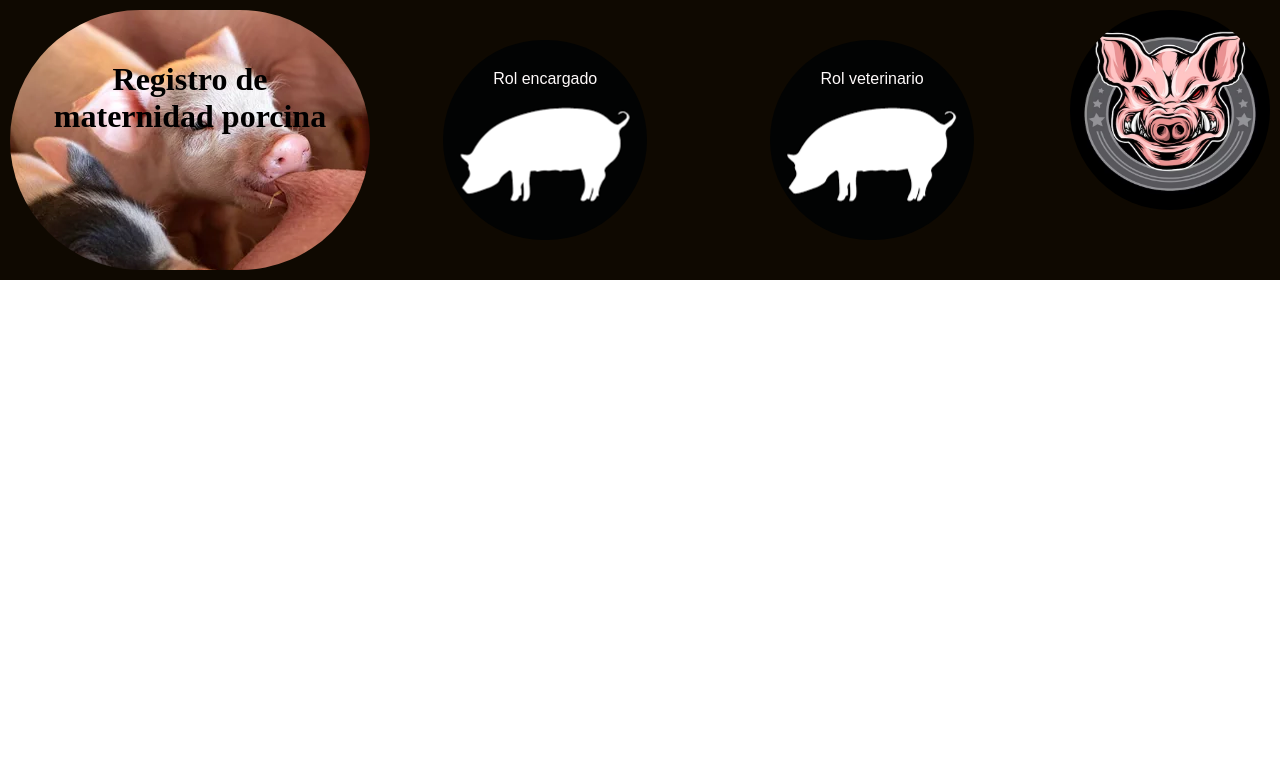
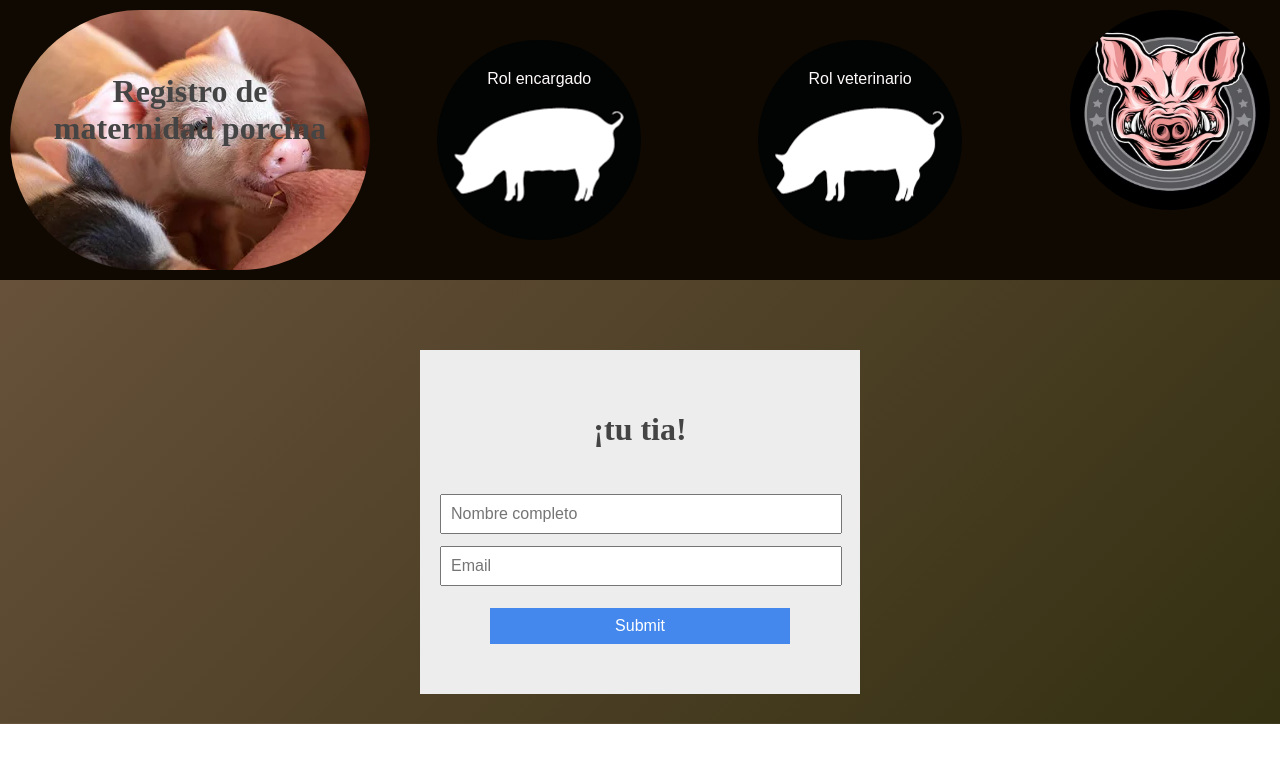
Before and after one commit to k9999zero/icepalWeb1, a PHP site: page /principal.php in a window 1280 px wide. Shown: the top 763 px of the page. Run offline with PHP 8.4, Linux system fonts and the light colour scheme.

Commit message:
tratando de hacer la coneccion bd

```diff
--- /dev/null
+++ b/prueba/con_db.php
@@ -0,0 +1,6 @@
+<?php
+
+$conex = mysqli_connect("localhost","root","","registro");
+
+
+?>
--- a/prueba/principal.php
+++ b/prueba/principal.php
@@ -17,5 +17,14 @@
      <h1></h1>
      <img src="logo4.avif" alt="cerdo" style="width: 200px; height: 200px; border-radius: 500px;">
     </header>
+    <form method="post">
+    	<h1>¡tu tia!</h1>
+    	<input type="text" name="name" placeholder="Nombre completo">
+    	<input type="email" name="email" placeholder="Email">
+    	<input type="submit" name="register">
+    </form>
+        <?php
+        include("registrar.php");
+        ?>
 </body>
 </html>
--- /dev/null
+++ b/prueba/registrar.php
@@ -0,0 +1,28 @@
+<?php
+
+include("con_db.php");
+
+if (isset($_POST['register'])) {
+    if (strlen($_POST['name']) >= 1 && strlen($_POST['email']) >= 1) {
+	    $name = trim($_POST['name']);
+	    $email = trim($_POST['email']);
+	    $fechareg = date("d/m/y");
+	    $consulta = "INSERT INTO datos(nombre, email, fecha_reg) VALUES ('$name','$email','$fechareg')";
+	    $resultado = mysqli_query($conex,$consulta);
+	    if ($resultado) {
+	    	?>
+	    	<h3 class="ok">¡Te has inscripto correctamente!</h3>
+           <?php
+	    } else {
+	    	?>
+	    	<h3 class="bad">¡Ups ha ocurrido un error!</h3>
+           <?php
+	    }
+    }   else {
+	    	?>
+	    	<h3 class="bad">¡Por favor complete los campos!</h3>
+           <?php
+    }
+}
+
+?>
--- a/prueba/styles.css
+++ b/prueba/styles.css
@@ -94,3 +94,51 @@ header{
     font-weight: 900;
     padding: 50px 50px;
 }
+
+form {
+	padding: 50px 20px;
+	background-color: #ededed;
+	margin: calc(25% + 100px);
+	margin-top: 70px;
+	padding-top: 28px;
+	margin-bottom: 30px
+}
+
+h1 {
+	text-align: center;
+	padding: 12px;
+	color: #444
+}
+
+input {
+	width: calc(100% - 20px);
+	padding: 9px;
+	margin: auto;
+	margin-top: 12px;
+	font-size: 16px
+}
+
+input[type='submit']{
+	background-color: #48e;
+	color: #fff;
+	width: calc(80% - 20px);
+	margin: 0 10%;
+	margin-top: 22px;
+	border: none;
+}
+
+
+.ok {
+	text-align: center;
+	width: 100%;
+	padding: 12px;
+	background-color: #1e6;
+	color: #fff
+}
+.bad {
+	text-align: center;
+	width: 100%;
+	padding: 12px;
+	background-color: #a22;
+	color: #fff
+}
```
